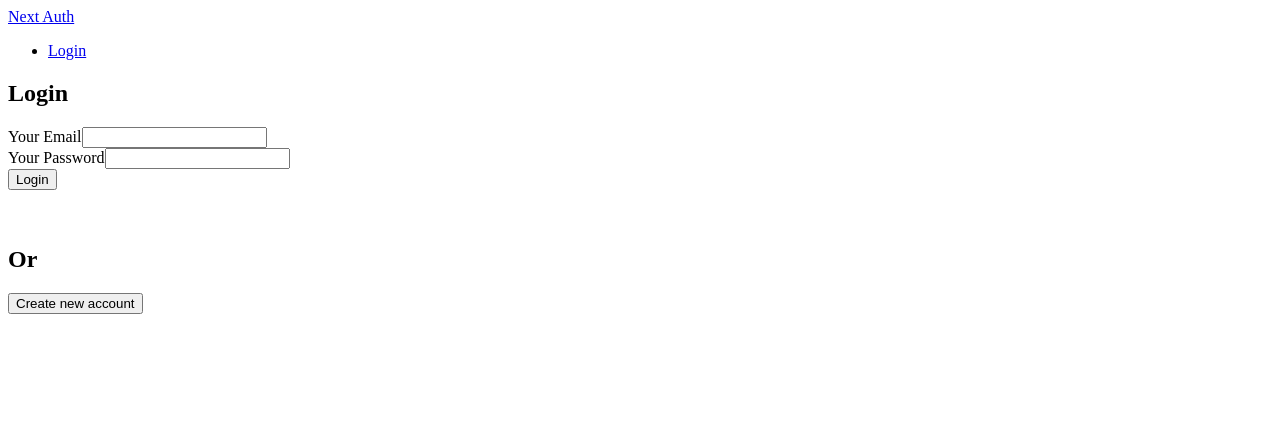
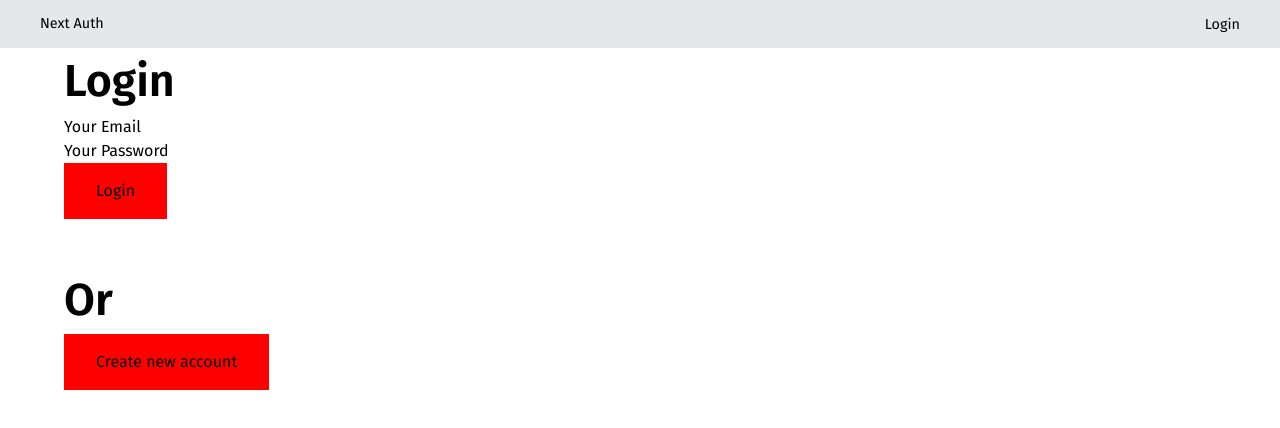
Before and after one commit to PierreParienteDimitrov/nextauth-mongose-segment-tailwind, a Next.js app: page /auth in a window 1280 px wide. Shown: the top 428 px of the page. Built offline with nearby package versions, Linux system fonts and the light colour scheme; no server answers.

Commit message:
added tailwind, created _document.js, created container layout components

```diff
--- a/components/auth/AuthForm.js
+++ b/components/auth/AuthForm.js
@@ -1,6 +1,7 @@
 import { useState, useRef } from 'react';
 import { signIn } from 'next-auth/client';
 import { useRouter } from 'next/router';
+import Container from '../layout/Container';
 
 // Create User /api/auth/signup
 async function createUser(email, password) {
@@ -72,6 +73,7 @@ export default function AuthForm() {
 	}
 
 	return (
+		<Container>
 			<section>
 				<h1>{isLogin ? 'Login' : 'Sign Up'}</h1>
 				<form onSubmit={submitHandler}>
@@ -98,5 +100,6 @@ export default function AuthForm() {
 					</button>
 				</form>
 			</section>
+		</Container>
 	);
 }
--- /dev/null
+++ b/components/buttons/AuthBtn.js
@@ -0,0 +1,7 @@
+import React from 'react';
+
+const AuthBtn = ({ children }) => {
+	return <button className='p-4 bg-red-300'>{children}</button>;
+};
+
+export default AuthBtn;
--- /dev/null
+++ b/components/layout/Container.js
@@ -0,0 +1,5 @@
+const Container = ({ children }) => {
+	return <div className='w-full h-full px-16'>{children}</div>;
+};
+
+export default Container;
--- /dev/null
+++ b/components/layout/ContainerFluid.js
@@ -0,0 +1,7 @@
+import React from 'react';
+
+const ContainerFluid = ({ children, custom }) => {
+	return <div className={`w-screen ${custom}`}>{children}</div>;
+};
+
+export default ContainerFluid;
--- a/components/layout/main-navigation.js
+++ b/components/layout/main-navigation.js
@@ -12,13 +12,13 @@ function MainNavigation() {
 	}
 
 	return (
-		<header className=''>
+		<header className='w-screen h-12 bg-gray-200 px-10 flex items-center justify-between'>
 			<Link href='/'>
 				<a>
 					<div className=''>Next Auth</div>
 				</a>
 			</Link>
-			<nav>
+			<nav className='justify-items-end'>
 				<ul>
 					{!session && !loading && (
 						<li>
--- a/pages/_app.js
+++ b/pages/_app.js
@@ -1,6 +1,7 @@
 import { Provider } from 'next-auth/client';
 import Auth from '../components/auth/auth';
 import Layout from '../components/layout/layout';
+import '../styles/globals.css';
 
 function MyApp({ Component, pageProps }) {
 	return (
--- /dev/null
+++ b/pages/_document.js
@@ -0,0 +1,34 @@
+import Document, { Html, Head, Main, NextScript } from 'next/document';
+
+class MyDocument extends Document {
+	static async getInitialProps(ctx) {
+		const initialProps = await Document.getInitialProps(ctx);
+		return { ...initialProps };
+	}
+
+	render() {
+		return (
+			<Html>
+				<Head>
+					{/* <script
+						dangerouslySetInnerHTML={{
+							__html: `!function(){var analytics=window.analytics=window.analytics||[];if(!analytics.initialize)if(analytics.invoked)window.console&&console.error&&console.error("Segment snippet included twice.");else{analytics.invoked=!0;analytics.methods=["trackSubmit","trackClick","trackLink","trackForm","pageview","identify","reset","group","track","ready","alias","debug","page","once","off","on","addSourceMiddleware","addIntegrationMiddleware","setAnonymousId","addDestinationMiddleware"];analytics.factory=function(e){return function(){var t=Array.prototype.slice.call(arguments);t.unshift(e);analytics.push(t);return analytics}};for(var e=0;e<analytics.methods.length;e++){var key=analytics.methods[e];analytics[key]=analytics.factory(key)}analytics.load=function(key,e){var t=document.createElement("script");t.type="text/javascript";t.async=!0;t.src="https://cdn.segment.com/analytics.js/v1/" + key + "/analytics.min.js";var n=document.getElementsByTagName("script")[0];n.parentNode.insertBefore(t,n);analytics._loadOptions=e};analytics._writeKey="gbeUQCXnA0QAwr05DnoioZ8LJw6LaKsf";analytics.SNIPPET_VERSION="4.13.2";analytics.load("gbeUQCXnA0QAwr05DnoioZ8LJw6LaKsf");}}();`,
+						}}
+					/> */}
+				</Head>
+				<link rel='preconnect' href='https://fonts.gstatic.com' />
+				<link
+					href='https://fonts.googleapis.com/css2?family=Fira+Sans:ital,wght@0,100;0,200;0,300;0,400;0,600;0,700;0,800;0,900;1,100;1,200;1,300;1,400;1,500;1,600;1,700;1,800;1,900&display=swap'
+					rel='stylesheet'
+				/>
+
+				<body>
+					<Main />
+					<NextScript />
+				</body>
+			</Html>
+		);
+	}
+}
+
+export default MyDocument;
--- a/pages/index.js
+++ b/pages/index.js
@@ -9,7 +9,7 @@ export default function Home() {
 				<link rel='icon' href='/favicon.ico' />
 			</Head>
 
-			<main>
+			<main className='w-screen text-center'>
 				<h1>This is the homepage</h1>
 			</main>
 		</div>
--- /dev/null
+++ b/postcss.config.js
@@ -0,0 +1,6 @@
+module.exports = {
+  plugins: {
+    tailwindcss: {},
+    autoprefixer: {},
+  },
+}
--- /dev/null
+++ b/styles/globals.css
@@ -0,0 +1,31 @@
+@tailwind base;
+@tailwind components;
+@tailwind utilities;
+
+html,
+body {
+	padding: 0;
+	margin: 0;
+	font-family: 'Fira Sans', sans-serif;
+}
+
+a {
+	color: inherit;
+	text-decoration: none;
+	font-size: 0.9rem;
+	font-weight: 400;
+}
+
+* {
+	box-sizing: border-box;
+}
+
+h1 {
+	font-size: 2.8rem;
+	font-weight: 600;
+}
+
+button {
+	padding: 1rem 2rem;
+	background-color: red;
+}
--- /dev/null
+++ b/tailwind.config.js
@@ -0,0 +1,11 @@
+module.exports = {
+	purge: ['./pages/**/*.{js,ts,jsx,tsx}', './components/**/*.{js,ts,jsx,tsx}'],
+	darkMode: false, // or 'media' or 'class'
+	theme: {
+		extend: {},
+	},
+	variants: {
+		extend: {},
+	},
+	plugins: [],
+};
```
Also changed, not shown: package.json (+6 -1 lines), 1 other file (tests, documents, lock files or other folders). Lines whose indentation alone changed are shown as unchanged.
